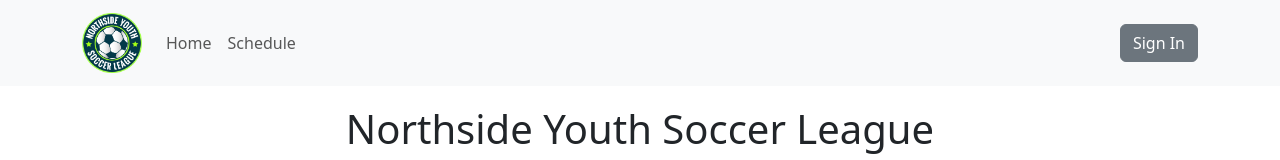
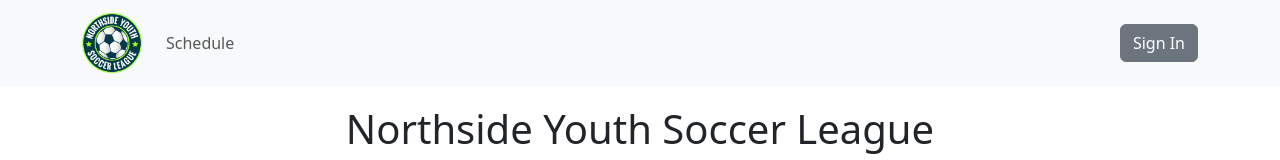
Before and after one commit to LaurenceWiles/NYSL-Mobile-Web-App, a React (Create React App) app: page / in a window 1280 px wide. Shown: the top 160 px of the page. Built offline with nearby package versions, Linux system fonts and the light colour scheme; no server answers.

Commit message:
refactor: removed redundant home link from NavHeader

```diff
--- a/src/components/HeadingText.js
+++ b/src/components/HeadingText.js
@@ -1,5 +1,3 @@
-import React from "react";
-
 export const HeadingText = () => {
   return (
     <div className="heading-text">
--- a/src/components/HomePicture.js
+++ b/src/components/HomePicture.js
@@ -1,4 +1,3 @@
-import React from "react";
 import Image from "react-bootstrap/Image";
 import Photo from "../utils/asset/design1_image1.jpg";
 
--- a/src/components/NavHeader.js
+++ b/src/components/NavHeader.js
@@ -1,4 +1,4 @@
-import React, { useState } from "react";
+import { useState } from "react";
 import { Link } from "react-router-dom";
 import Container from "react-bootstrap/Container";
 import Nav from "react-bootstrap/Nav";
@@ -31,9 +31,6 @@ export const NavHeader = ({ onNavbarToggle }) => {
           <Navbar.Toggle aria-controls="basic-navbar-nav" />
           <Navbar.Collapse id="basic-navbar-nav">
             <Nav className="me-auto">
-              <Nav.Link as={Link} to="/">
-                Home
-              </Nav.Link>
               <Nav.Link as={Link} to="/schedule">
                 Schedule
               </Nav.Link>
```
